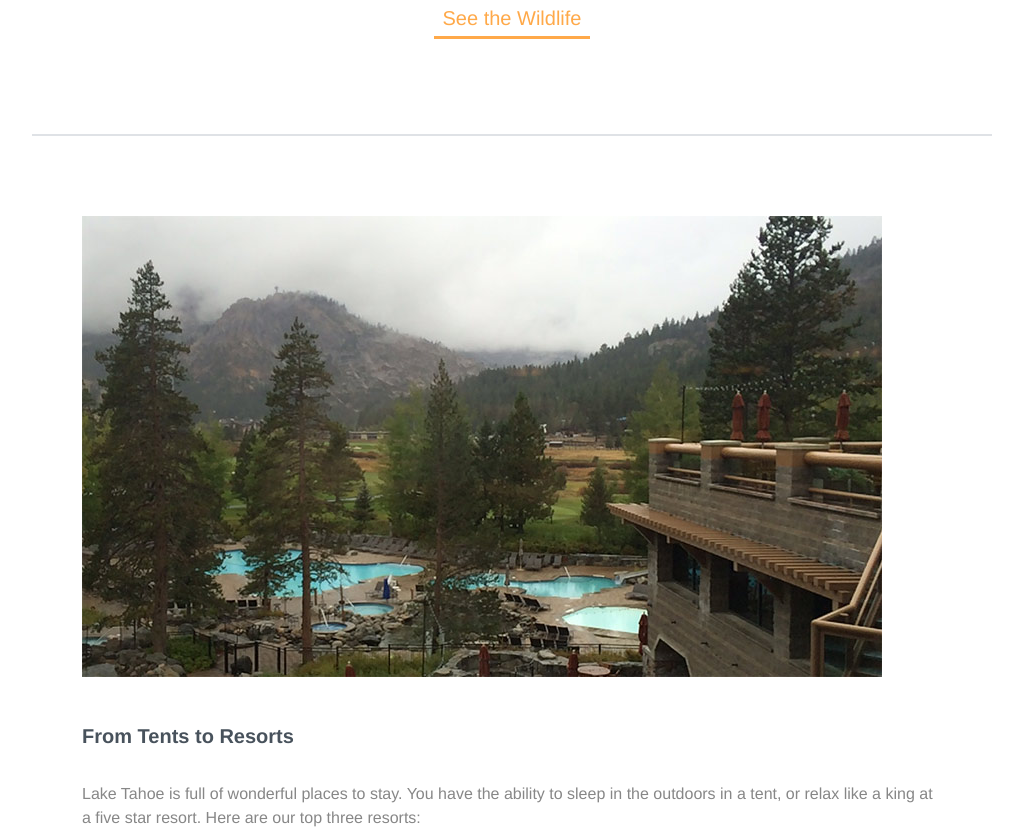
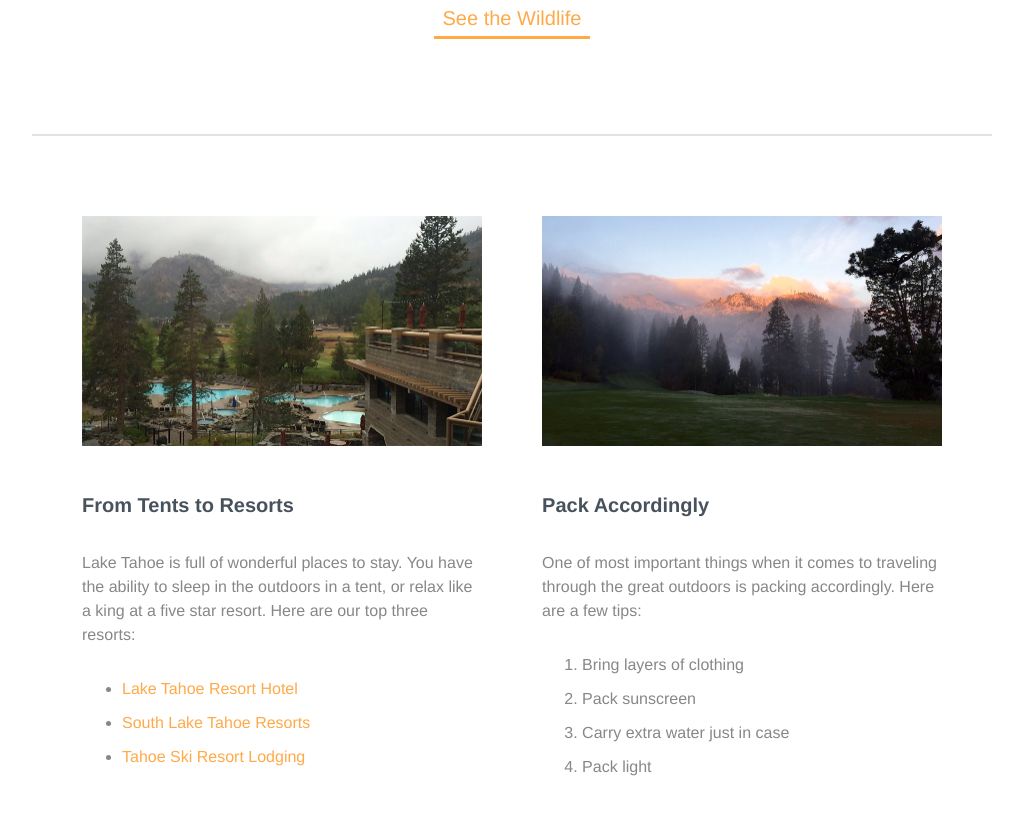
Before and after one commit to Shocklat/Treehouse-CSSBasics, a plain HTML site: page index.html in a window 1280 px wide. Shown: the part 1826-2659 px from the top of the page, without its empty margins (128-1151 px from the left). Drawn offline with Linux system fonts and the light colour scheme.

Commit message:
Floating and clear fixing columns

```diff
--- a/css/style.css
+++ b/css/style.css
@@ -35,6 +35,15 @@ h3 {
 img {
   max-width: 100%;
   margin-bottom: 20px;
+}
+
+ul,
+ol {
+  margin: 30px 0;
+}
+
+li {
+  margin-bottom: 10px;
 }
 
 /* Pseudo-classes ------------------ */
@@ -136,11 +145,20 @@ a:active {
   width: 50px;
 }
 
+/* Floated Columns ------------------ */
 
+.resorts,
+.tips {
+  width: 46.5%;
+}
 
+.tips {
+  float: right;
+}
 
-
-
+.resorts{
+  float: left;
+}
 
 
 
--- a/index.html
+++ b/index.html
@@ -26,8 +26,8 @@
 			<a class="callout" href="#wildlife">See the Wildlife</a>
 		</div><!-- End .primary-content -->
 
-		<div class="secondary-content t-border">
-      <div>
+		<div class="secondary-content t-border group">
+      <div class="resorts">
         <img src="img/resort.jpg" alt="Resort">
         <h3>From Tents to Resorts</h3>
         <p>
@@ -40,7 +40,7 @@
         </ul>
       </div>
 
-      <div>
+      <div class="tips">
         <img src="img/mtn-landscape.jpg" alt="Mountain Landscape">
         <h3>Pack Accordingly</h3>
         <p>
```
